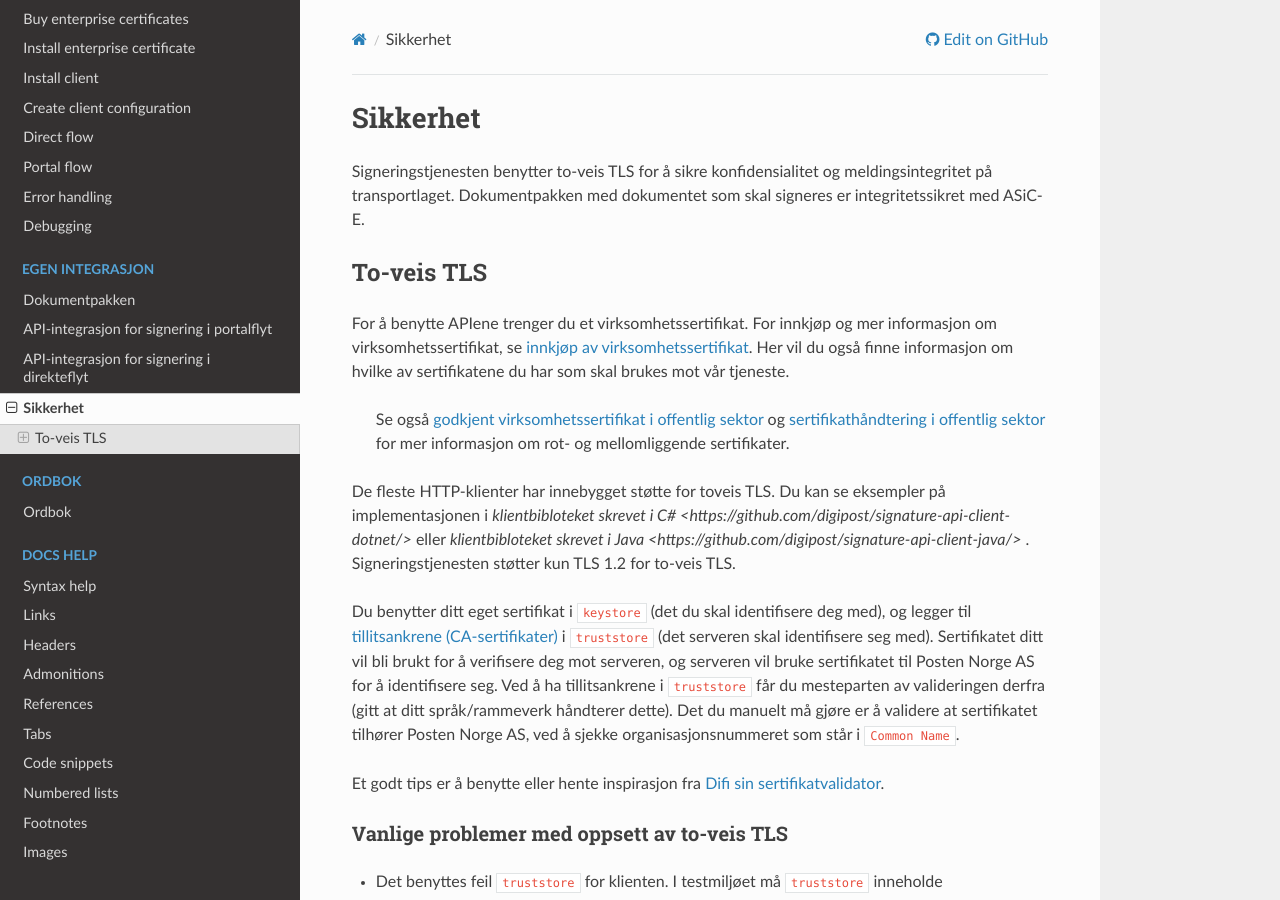
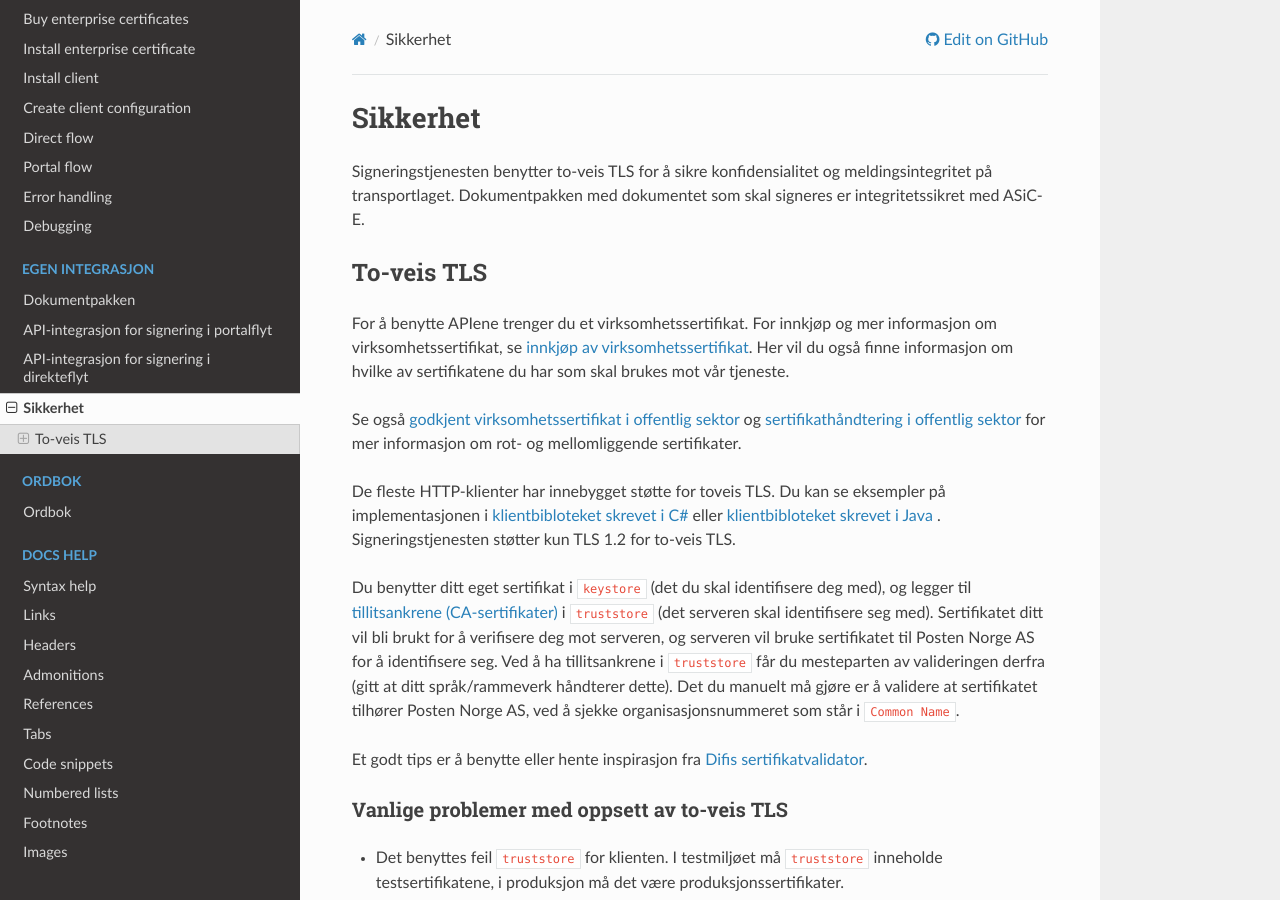
Before and after one commit to ramonarellano/signering-docs, a Sphinx documentation site: the page built from source/egen-integrasjon/sikkerhet.rst, in a window 1280 px wide and 900 px high. Built offline with Sphinx 7.4.7 and the Read the Docs theme 2.0.0, drawn with Linux system fonts in a browser that asks for light colours.

Commit message:
Fikser byggfeil
- Feile overskrifter
- Manglende bilder

```diff
--- a/source/egen-integrasjon/egen-portal-integrasjon.rst
+++ b/source/egen-integrasjon/egen-portal-integrasjon.rst
@@ -248,7 +248,7 @@
 - **ingen oppdatering tilgjengelig:** Dersom det ikke er noen oppdateringer for dine signeringsoppdrag, vil du få en ``204 No Content``-respons.
 
 Hyppighet
-^^^^^^^^^^^
+----------
 
 Responsene vil alltid inneholde HTTP-headeren ``X-Next-permitted-poll-time`` som forteller deg når du kan gjøre neste forespørsel, og det er viktig at dette tidspunktet overholdes. Dersom man sender en forespørsel før dette tidspunktet har passert, vil man få en ``429 Too Many Requests``-respons tilbake. Denne vil også inneholde headeren ``X-Next-permitted-poll-time`` med et nytt tidspunkt.
 
@@ -259,7 +259,7 @@
 
 
 Integrasjon
-^^^^^^^^^^^^^^
+------------
 
 
 For å polle, så gjør du en ``HTTP GET`` mot ``<rot-URL>/portal/signature-jobs``. Oppdrag som ikke er lagt på en spesifikk kø vil havne på en standard-kø. Hvis signeringsoppdraget er lagt på en spesifikk kø, så må også query-parameteret ``polling_queue`` settes til navnet på køen, f.eks. ``<rot-URL>/portal/signature-jobs?polling_queue=custom-queue``. Du skal ikke ha med noen request-body på dette kallet.
--- a/source/egen-integrasjon/sikkerhet.rst
+++ b/source/egen-integrasjon/sikkerhet.rst
@@ -8,13 +8,13 @@
 
 For å benytte APIene trenger du et virksomhetssertifikat. For innkjøp og mer informasjon om virksomhetssertifikat, se :ref:`innkjøp av virksomhetssertifikat <buyEnterpriseCertificate>`. Her vil du også finne informasjon om hvilke av sertifikatene du har som skal brukes mot vår tjeneste.
 
- Se også  `godkjent virksomhetssertifikat i offentlig sektor <https://www.regjeringen.no/no/dokumenter/kravspesifikasjon-for-pki-i-offentlig-se/id611085/>`__ og `sertifikathåndtering i offentlig sektor <http://begrep.difi.no/SikkerDigitalPost/1.2.0/sikkerhet/sertifikathandtering>`__ for mer informasjon om rot- og mellomliggende sertifikater.
+Se også  `godkjent virksomhetssertifikat i offentlig sektor <https://www.regjeringen.no/no/dokumenter/kravspesifikasjon-for-pki-i-offentlig-se/id611085/>`__ og `sertifikathåndtering i offentlig sektor <http://begrep.difi.no/SikkerDigitalPost/1.2.0/sikkerhet/sertifikathandtering>`__ for mer informasjon om rot- og mellomliggende sertifikater.
 
-De fleste HTTP-klienter har innebygget støtte for toveis TLS. Du kan se eksempler på implementasjonen i `klientbibloteket skrevet i C# <https://github.com/digipost/signature-api-client-dotnet/>` eller `klientbibloteket skrevet i Java <https://github.com/digipost/signature-api-client-java/>` . Signeringstjenesten støtter kun TLS 1.2 for to-veis TLS.
+De fleste HTTP-klienter har innebygget støtte for toveis TLS. Du kan se eksempler på implementasjonen i `klientbibloteket skrevet i C# <https://github.com/digipost/signature-api-client-dotnet/>`_ eller `klientbibloteket skrevet i Java <https://github.com/digipost/signature-api-client-java/>`_ . Signeringstjenesten støtter kun TLS 1.2 for to-veis TLS.
 
 Du benytter ditt eget sertifikat i ``keystore`` (det du skal identifisere deg med), og legger til `tillitsankrene (CA-sertifikater) <http://begrep.difi.no/SikkerDigitalPost/1.2.0/sikkerhet/sertifikathandtering>`__ i ``truststore`` (det serveren skal identifisere seg med). Sertifikatet ditt vil bli brukt for å verifisere deg mot serveren, og serveren vil bruke sertifikatet til Posten Norge AS for å identifisere seg. Ved å ha tillitsankrene i ``truststore`` får du mesteparten av valideringen derfra (gitt at ditt språk/rammeverk håndterer dette). Det du manuelt må gjøre er å validere at sertifikatet tilhører Posten Norge AS, ved å sjekke organisasjonsnummeret som står i ``Common Name``.
 
-Et godt tips er å benytte eller hente inspirasjon fra `Difi sin sertifikatvalidator <https://github.com/difi/certvalidator>`_.
+Et godt tips er å benytte eller hente inspirasjon fra `Difis sertifikatvalidator <https://github.com/difi/certvalidator>`_.
 
 Vanlige problemer med oppsett av to-veis TLS
 ----------------------------------------------
```
Also changed, not shown: source/signert-dokument.rst (+7 -7 lines), source/images/pades-visning-adobe-prod.png (added), source/images/pades-visning-adobe-test.png (added), source/images/pades-visning-innhold.png (added).
